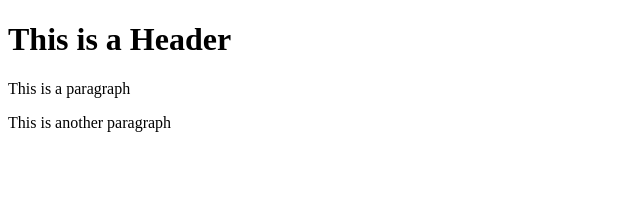
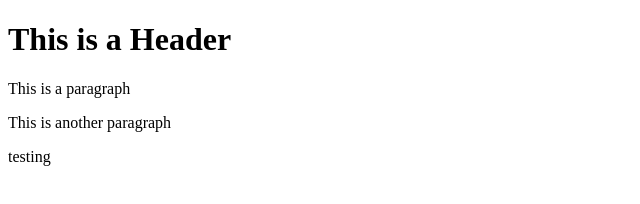
Before and after one commit to yonas-dev/git-test, a website: page index.html in a window 1280 px wide. Shown: the full height of the page, 0-640 px from the left. Drawn offline with Linux system fonts and the light colour scheme.

Commit message:
using NPM

```diff
--- a/index.html
+++ b/index.html
@@ -4,5 +4,6 @@
         <h1>This is a Header</h1>
         <p>This is a paragraph</p>
         <p>This is another paragraph</p>
+        <p>testing</p>
     </body>
 </html>
```
Also changed, not shown: package.json (added, +24 -0 lines), 2 other files.
